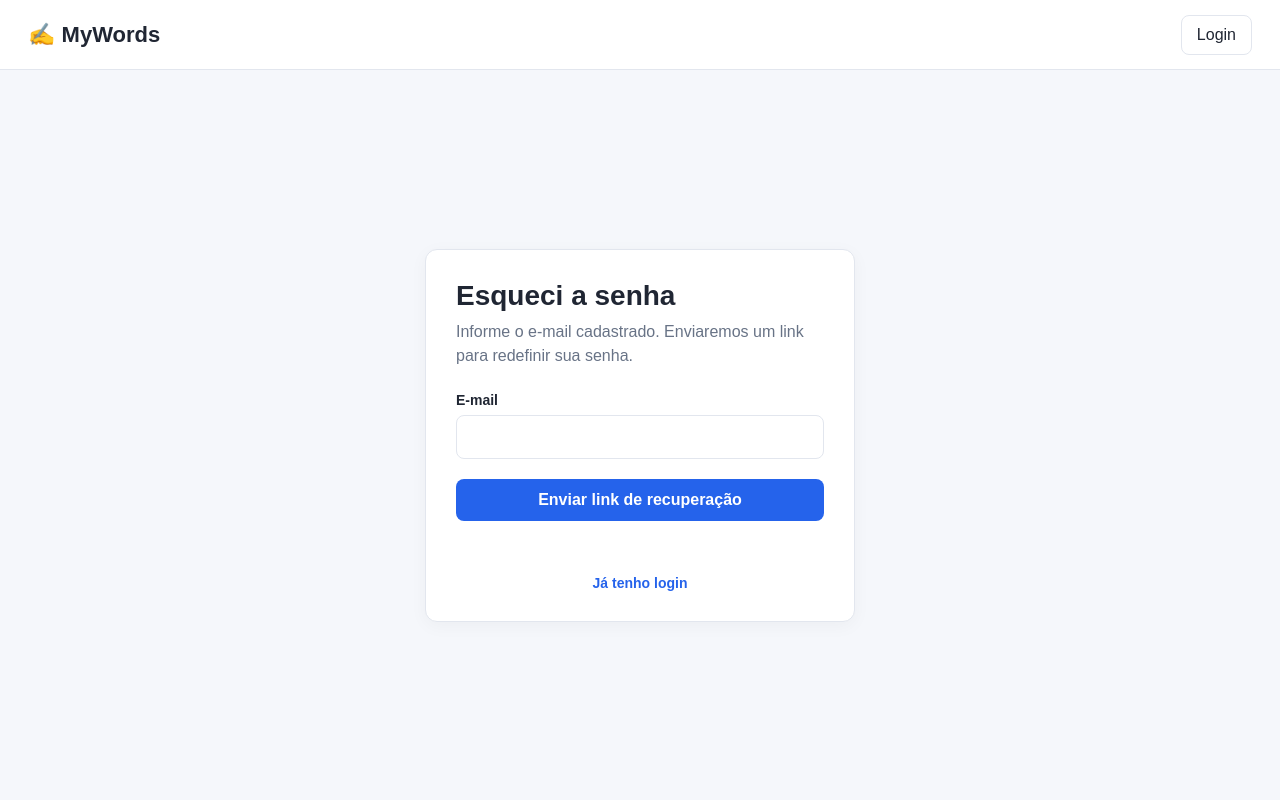
After one commit to 4Dweeble/MyWords-ProjetoSenai, a PHP site: page /views/recuperar.php in a window 1280 px wide. The commit adds this page. Run offline with PHP 8.4, Linux system fonts and the light colour scheme.

Commit message:
Add files via upload

```diff
--- a/css/auth.css
+++ b/css/auth.css
@@ -89,3 +89,6 @@ button, a { cursor: pointer; }
     .auth-top-actions .auth-link:first-child { display: none; }
     .auth-card { padding: 24px 20px; }
 }
+
+.auth-alternativa.esqueci { margin-top: 12px; margin-bottom: 4px; }
+[hidden] { display: none !important; }
--- a/js/auth.js
+++ b/js/auth.js
@@ -69,3 +69,41 @@ if (formLogin) {
         }
     });
 }
+
+
+const formRecuperar = document.getElementById("formRecuperar");
+if (formRecuperar) {
+    const token = formRecuperar.dataset.token || "";
+    const grupoEmail = document.getElementById("grupoEmail");
+    const grupoNovaSenha = document.getElementById("grupoNovaSenha");
+    const emailInput = document.getElementById("email");
+    const novaSenhaInput = document.getElementById("novaSenha");
+
+    if (token) {
+        grupoEmail.hidden = true;
+        emailInput.required = false;
+        novaSenhaInput.required = true;
+    }
+
+    formRecuperar.addEventListener("submit", async (evento) => {
+        evento.preventDefault();
+        const botao = formRecuperar.querySelector('button[type="submit"]');
+        botao.disabled = true;
+        try {
+            if (token) {
+                const resultado = await enviarAuth({ acao: "redefinir_senha", token, novaSenha: novaSenhaInput.value });
+                mostrarMensagem(resultado.mensagem || "Senha alterada. Você já pode entrar.", true);
+                botao.textContent = "Senha alterada";
+                setTimeout(() => { window.location.href = "login.php"; }, 1400);
+            } else {
+                const resultado = await enviarAuth({ acao: "solicitar_redefinicao", email: emailInput.value.trim() });
+                mostrarMensagem(resultado.mensagem || "Se o e-mail estiver cadastrado, você receberá um link de recuperação.", true);
+                formRecuperar.reset();
+            }
+        } catch (erro) {
+            mostrarMensagem(erro.message);
+        } finally {
+            botao.disabled = false;
+        }
+    });
+}
--- a/views/login.php
+++ b/views/login.php
@@ -28,6 +28,7 @@
                         <input id="senha" name="senha" type="password" autocomplete="current-password" required>
                     </div>
                     <button class="btn-auth" type="submit">Confirmar</button>
+                    <p class="auth-alternativa esqueci"><a href="recuperar.php">Esqueci a senha</a></p>
                     <div id="mensagem" class="auth-mensagem" aria-live="polite"></div>
                 </form>
                 <p class="auth-alternativa">Não possuo login. <a href="cadastro.php">Cadastrar</a></p>
--- /dev/null
+++ b/views/recuperar.php
@@ -0,0 +1,40 @@
+<?php
+$token = isset($_GET['token']) ? (string) $_GET['token'] : '';
+?>
+<!DOCTYPE html>
+<html lang="pt-BR">
+<head>
+    <meta charset="UTF-8">
+    <meta name="viewport" content="width=device-width, initial-scale=1.0">
+    <title>Recuperar senha - MyWords</title>
+    <link rel="stylesheet" href="../css/auth.css">
+</head>
+<body>
+    <div class="auth-app">
+        <header class="auth-topbar">
+            <div class="brand">✍️ <span>MyWords</span></div>
+            <div class="auth-top-actions"><a class="auth-link" href="login.php">Login</a></div>
+        </header>
+        <main class="auth-main">
+            <section class="auth-card">
+                <h1 id="tituloRecuperacao"><?= $token !== '' ? 'Criar nova senha' : 'Esqueci a senha' ?></h1>
+                <p class="descricao" id="descricaoRecuperacao"><?= $token !== '' ? 'Escolha uma nova senha para sua conta.' : 'Informe o e-mail cadastrado. Enviaremos um link para redefinir sua senha.' ?></p>
+                <form id="formRecuperar" data-token="<?= htmlspecialchars($token, ENT_QUOTES, 'UTF-8') ?>">
+                    <div class="form-group" id="grupoEmail">
+                        <label for="email">E-mail</label>
+                        <input id="email" name="email" type="email" autocomplete="email" required>
+                    </div>
+                    <div class="form-group" id="grupoNovaSenha" <?= $token === '' ? 'hidden' : '' ?>>
+                        <label for="novaSenha">Nova senha</label>
+                        <input id="novaSenha" name="novaSenha" type="password" minlength="6" autocomplete="new-password" <?= $token !== '' ? 'required' : '' ?>>
+                    </div>
+                    <button class="btn-auth" type="submit" id="botaoRecuperar"><?= $token !== '' ? 'Trocar senha' : 'Enviar link de recuperação' ?></button>
+                    <div id="mensagem" class="auth-mensagem" aria-live="polite"></div>
+                </form>
+                <p class="auth-alternativa"><a href="login.php">Já tenho login</a></p>
+            </section>
+        </main>
+    </div>
+    <script src="../js/auth.js"></script>
+</body>
+</html>
```
Also changed, not shown: api/auth.php (+56 -0 lines), database/mywords.sql (+13 -0 lines).
